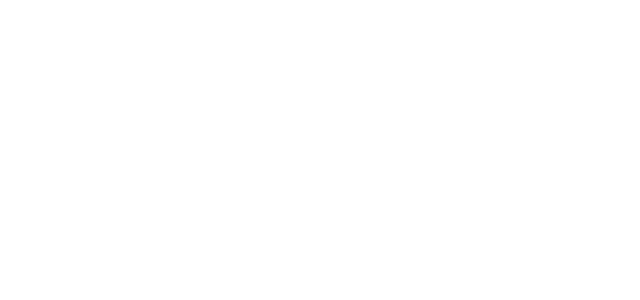
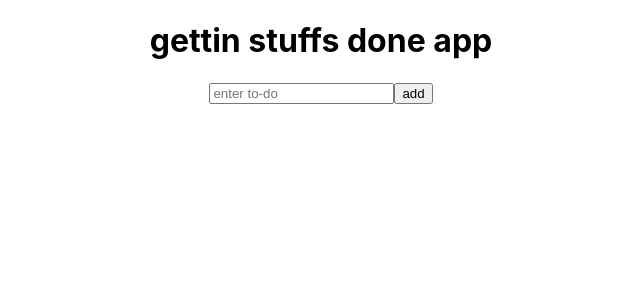
Before and after one commit to CB987/react-todo, a React (Create React App) app: page / in a window 1280 px wide. Shown: the top 300 px of the page, without its empty margins (319-959 px from the left). Built offline with nearby package versions, Linux system fonts and the light colour scheme.

Commit message:
adds todolist additem component

```diff
--- a/src/App.js
+++ b/src/App.js
@@ -1,12 +1,13 @@
 import React, { Component } from 'react';
 import logo from './logo.svg';
 import './App.css';
+import TodoList from './TodoList.js';
 
 class App extends Component {
   render() {
     return (
       <div className="App">
-
+        <TodoList />
       </div>
     );
   }
--- a/src/TodoList.js
+++ b/src/TodoList.js
@@ -1,7 +1,43 @@
 import React, { Component } from 'react';
 
 class TodoList extends Component {
-    render(
+    constructor(props) {
+        super(props);
+        this.state = {
+            term: "",
+            items: []
+        }
+    }
+    render() {
+        return (
+            <div>
+                <h1>gettin stuffs done app</h1>
+                <form onSubmit={this._onSubmit}>
+                    <input
+                        value={this.state.term}
+                        onChange={this._onChange}
+                        placeholder="enter to-do" />
+                    <button type="submit">add</button>
+                </form>
+            </div>
+        );
+    }
 
-    )
+    _onChange = (event) => {
+        this.setState({
+            term: event.target.value
+        })
+    }
+
+    _onSubmit = (event) => {
+        //puts on the brakes
+        event.preventDefault();
+        // console.log("fiddledeedee")
+        this.setState({
+            term: "",
+            items: [...this.state.items, this.state.term]
+        })
+    }
 }
+
+export default TodoList;
```
